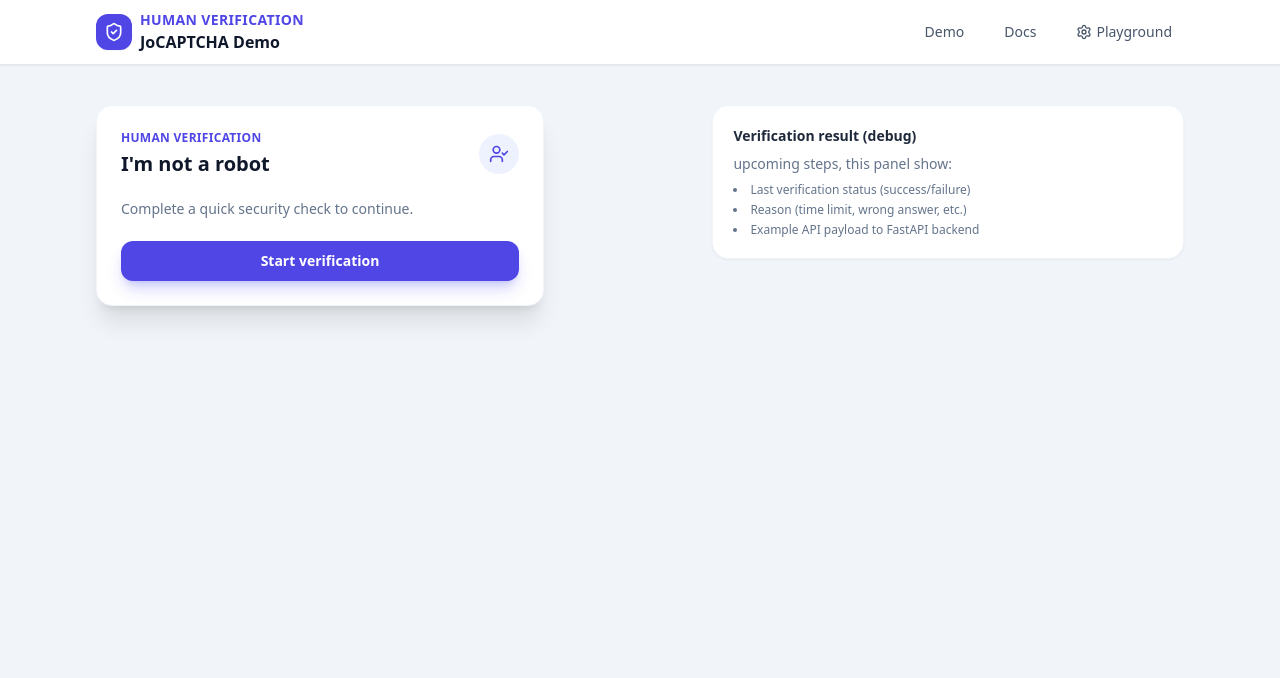
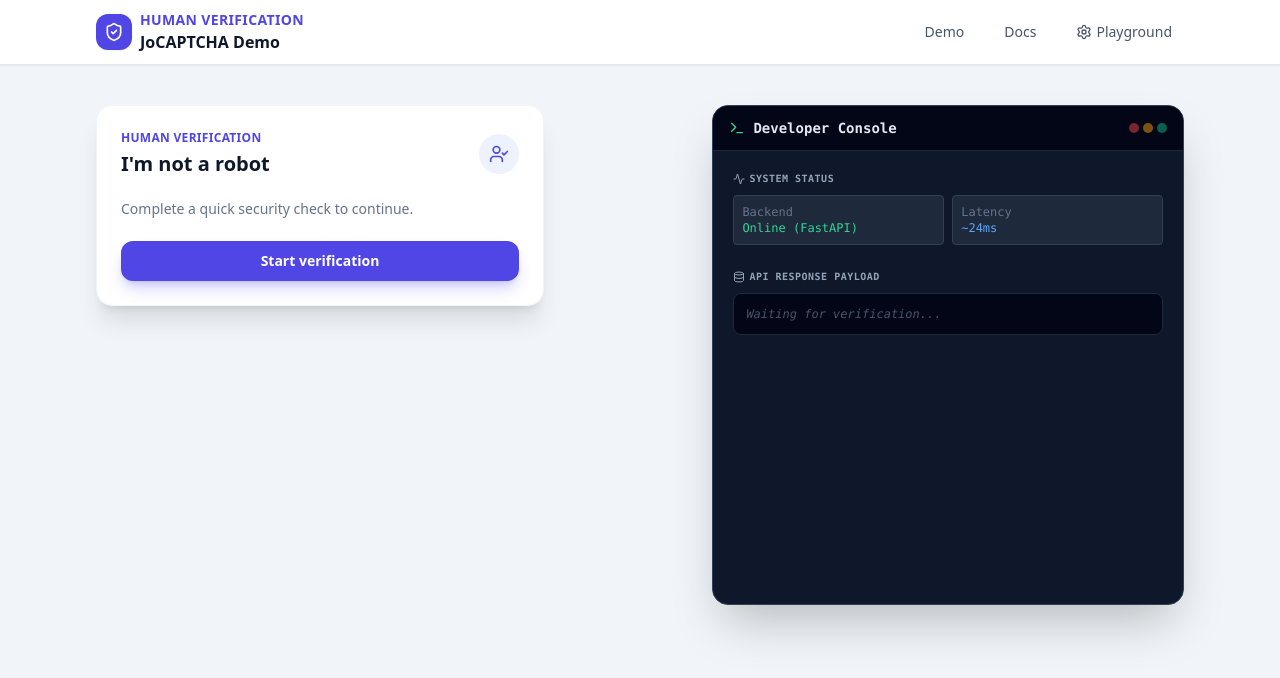
Before and after one commit to ShaijoGeorge/JoCAPTCHA, a React (Create React App) app in the folder frontend/captcha-frontend/: page / in a window 1280 px wide. Shown: the top 678 px of the page. Built offline with nearby package versions, Linux system fonts and the light colour scheme.

Commit message:
feat(debug): add developer console (debug panel) and token generation logic

```diff
--- a/frontend/captcha-frontend/src/App.js
+++ b/frontend/captcha-frontend/src/App.js
@@ -1,8 +1,17 @@
+import { useState } from "react";
 import React from "react";
 import Navbar from "./components/layout/Navbar";
 import CaptchaShell from "./components/captcha/CaptchaShell";
+import DebugPanel from "./components/layout/DebugPanel";
 
 function App() {
+  const [verificationResult, setVerificationResult] = useState(null);
+
+  const handleVerificationComplete = (result) => {
+    console.log("Verification result:", result);
+    setVerificationResult(result);
+  };
+
   return (
     <div className="min-h-screen bg-slate-100">
       <Navbar />
@@ -12,20 +21,9 @@
           {/* Left: Widget card */}
           <CaptchaShell />
 
-          {/* Right: Placeholder panel */}
-          <div className="bg-white rounded-2xl border border-slate-100 shadow-sm p-5">
-            <h3 className="text-sm font-semibold text-slate-800 mb-2">
-              Verification result (debug)
-            </h3>
-            <p className="text-sm text-slate-500">
-              upcoming steps, this panel show:
-            </p>
-            <ul className="mt-2 text-xs text-slate-500 space-y-1 list-disc list-inside">
-              <li>Last verification status (success/failure)</li>
-              <li>Reason (time limit, wrong answer, etc.)</li>
-              <li>Example API payload to FastAPI backend</li>
-            </ul>
-          </div>
+          {/* Right: Live Debug Panel */}
+          <DebugPanel result={verificationResult} />
+
         </div>
       </main>
     </div>
--- a/frontend/captcha-frontend/src/components/captcha/CaptchaShell.jsx
+++ b/frontend/captcha-frontend/src/components/captcha/CaptchaShell.jsx
@@ -6,7 +6,7 @@
 import DragDropChallenge from "./DragDropChallenge";
 import RotateChallenge from "./RotateChallenge";
 
-export default function CaptchaShell() {
+export default function CaptchaShell({ onVerificationComplete }) {
     const [status, setStatus] = useState("idle"); // idle > loading > challenge > verifying > success/failure
     const [challenge, setChallenge] = useState(null);
     const [userAnswer, setUserAnswer] = useState(null); // Stores Index (int) OR Coordinates (obj)
@@ -69,6 +69,11 @@
             answer: userAnswer,
             timeTaken: timeTaken,
         });
+
+        // 2. Call the parent callback
+        if (onVerificationComplete) {
+            onVerificationComplete(result);
+        }
 
         if (result.success) {
             setStatus("success");
--- /dev/null
+++ b/frontend/captcha-frontend/src/components/layout/DebugPanel.jsx
@@ -0,0 +1,73 @@
+import { Terminal, Database, Shield, Activity } from "lucide-react";
+
+export default function DebugPanel({ events, result }) {
+    return (
+        <div className="bg-slate-900 rounded-2xl shadow-2xl border border-slate-700 overflow-hidden flex flex-col h-full min-h-[500px]">
+            {/* Header */}
+            <div className="bg-slate-950 px-4 py-3 border-b border-slate-800 flex items-center justify-between">
+                <div className="flex items-center space-x-2">
+                    <Terminal className="h-4 w-4 text-emerald-400" />
+                    <span className="text-slate-200 text-sm font-mono font-bold">Developer Console</span>
+                </div>
+                <div className="flex space-x-1">
+                    <div className="w-2.5 h-2.5 rounded-full bg-red-500/50"></div>
+                    <div className="w-2.5 h-2.5 rounded-full bg-amber-500/50"></div>
+                    <div className="w-2.5 h-2.5 rounded-full bg-emerald-500/50"></div>
+                </div>
+            </div>
+
+        {/* Content Area */}
+        <div className="p-5 space-y-6 overflow-y-auto custom-scrollbar font-mono text-xs">
+
+            {/* Section 1: Live Status */}
+            <div className="space-y-2">
+                <div className="flex items-center text-slate-400 uppercase tracking-wider text-[10px] font-bold">
+                    <Activity className="h-3 w-3 mr-1" /> System Status
+                </div>
+                <div className="grid grid-cols-2 gap-2">
+                    <div className="bg-slate-800 p-2 rounded border border-slate-700 text-slate-300">
+                        <span className="text-slate-500 block">Backend</span>
+                        <span className="text-emerald-400">Online (FastAPI)</span>
+                    </div>
+                    <div className="bg-slate-800 p-2 rounded border border-slate-700 text-slate-300">
+                        <span className="text-slate-500 block">Latency</span>
+                        <span className="text-blue-400">~24ms</span>
+                    </div>
+                </div>
+            </div>
+
+            {/* Section 2: Last API Response */}
+            <div className="space-y-2">
+                <div className="flex items-center text-slate-400 uppercase tracking-wider text-[10px] font-bold">
+                    <Database className="h-3 w-3 mr-1" /> API Response Payload
+                </div>
+                <div className="bg-slate-950 rounded-lg border border-slate-800 p-3 relative group">
+                    {result ? (
+                        <pre className={`text-[10px] leading-relaxed whitespace-pre-wrap ${result.success ? 'text-emerald-300' : 'text-red-300'}`}>
+                            {JSON.stringify(result, null, 2)}
+                        </pre>
+                    ) : (
+                        <span className="text-slate-600 italic">Waiting for verification...</span>
+                    )}
+                </div>
+            </div>
+
+            {/* Section 3: Security Token */}
+            {result?.success && (
+                <div className="space-y-2 animate-in fade-in slide-in-from-bottom-2">
+                    <div className="flex items-center text-slate-400 uppercase tracking-wider text-[10px] font-bold">
+                        <Shield className="h-3 w-3 mr-1" /> Generated Token (JWT)
+                    </div>
+                    <div className="bg-emerald-950/30 border border-emerald-900/50 p-3 rounded-lg break-all text-emerald-400/80">
+                        {result.token}
+                    </div>
+                    <p className="text-slate-500 italic">
+                        * This token is cryptographically signed by the backend and required for subsequent protected API calls.
+                    </p>
+                </div>
+            )}
+
+        </div>
+        </div>
+    );
+}
```
Also changed, not shown: 1 other file (tests, documents, lock files or other folders).
